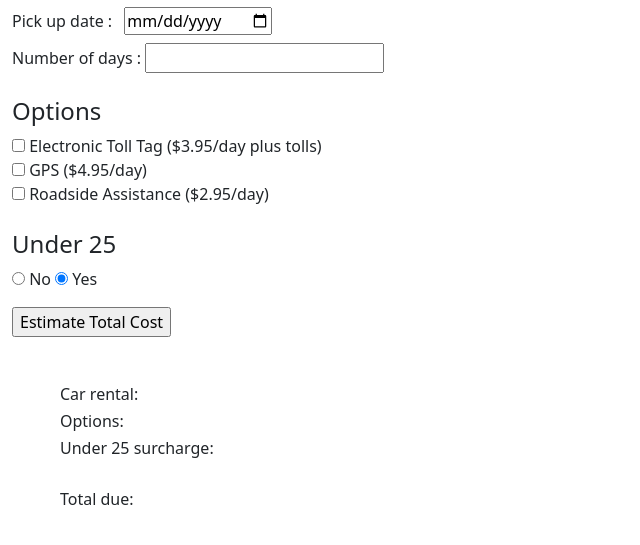
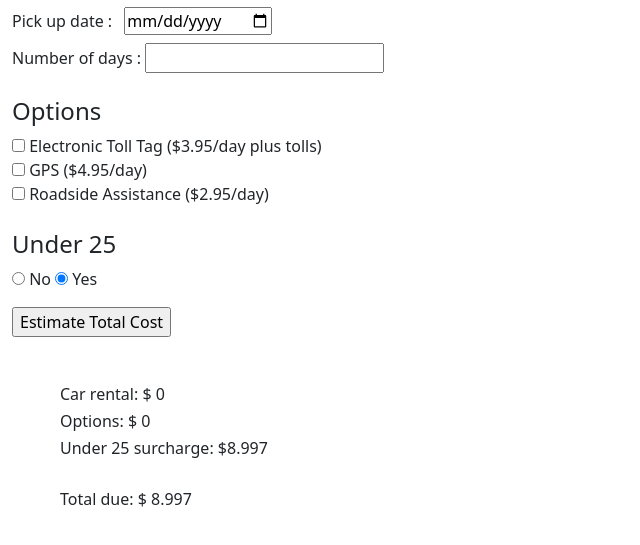
Before and after one commit to sherpatenzee/CarRental, a plain HTML site: page index.html in a window 1280 px wide. Both pictures are taken after a click on the button "Estimate Total Cost". Shown: the part 73-618 px from the top of the page, without its empty margins (0-640 px from the left). Drawn offline with nearby package versions, Linux system fonts and the light colour scheme.

Commit message:
final commit

```diff
--- a/index.html
+++ b/index.html
@@ -36,13 +36,13 @@
     <input type="radio" name="age" id="yes" value="age" checked > Yes<br>
 
 
-    <input class="estimateBtn mt-3" type="button" id=estimateBtn" name="estimate" value="Estimate Total Cost" />
+    <input class="estimateBtn mt-3" type="button" id="estimateBtn" name="estimate" value="Estimate Total Cost" />
 
     <div class="total m-5">
       <h6 id="car">Car rental:</h6>
       <h6 id="opt"> Options:</h6>
       <h6 id="u25">Under 25 surcharge:</h6><br>
-      <h6 id="">Total due:</h6>
+      <h6 id="total">Total due:</h6>
     </div>
 
 
--- a/scripts/index.js
+++ b/scripts/index.js
@@ -0,0 +1,53 @@
+"use strict";
+  window.onload = function() {
+     const btn = document.getElementById("estimateBtn");
+     btn.onclick = totalCost;
+};
+  function totalCost() {
+
+    let numbers = document.getElementById("numberOfDays");
+    let days = numbers.value;
+
+    let total = days * 29.99;
+
+    let cost = document.getElementById("car");
+    cost.innerHTML = "Car rental: $ " + total;
+
+    let extraPerDay = 0;
+  let tollTag = document.getElementById("tollTag").checked;
+  if (tollTag ) {
+     extraPerDay += 3.95;
+  }
+  let gps = document.getElementById("gps").checked;
+  if (gps) {
+     extraPerDay += 4.95;
+  }
+  let roadside = document.getElementById("roadside").checked;
+  if (roadside ) {
+     extraPerDay += 2.95;
+  }
+  let opt = document.getElementById("opt");
+  opt.innerHTML = "Options: $ " + extraPerDay ;
+
+  let noRadioBtn = document.getElementById("no");
+let yesRadioBtn = document.getElementById("yes");
+let surCharge = 0;
+
+if (noRadioBtn.checked) {
+   surCharge= 0;
+}
+else if (yesRadioBtn.checked) {
+   surCharge = 0.30 * 29.99;
+}
+
+let u25 = document.getElementById("u25");
+ u25.innerHTML = "Under 25 surcharge: $" + surCharge ;
+
+ let tot = document.getElementById("total");
+  tot.innerHTML = "Total due: $ " + (total + surCharge+ extraPerDay)
+
+
+
+  return totalCost;
+
+}
```
